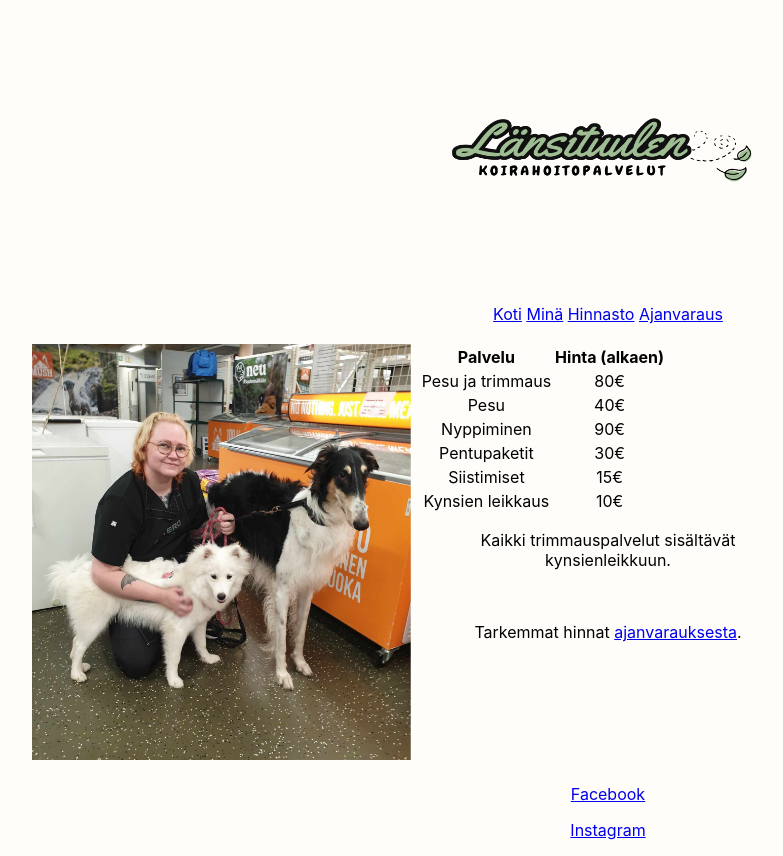
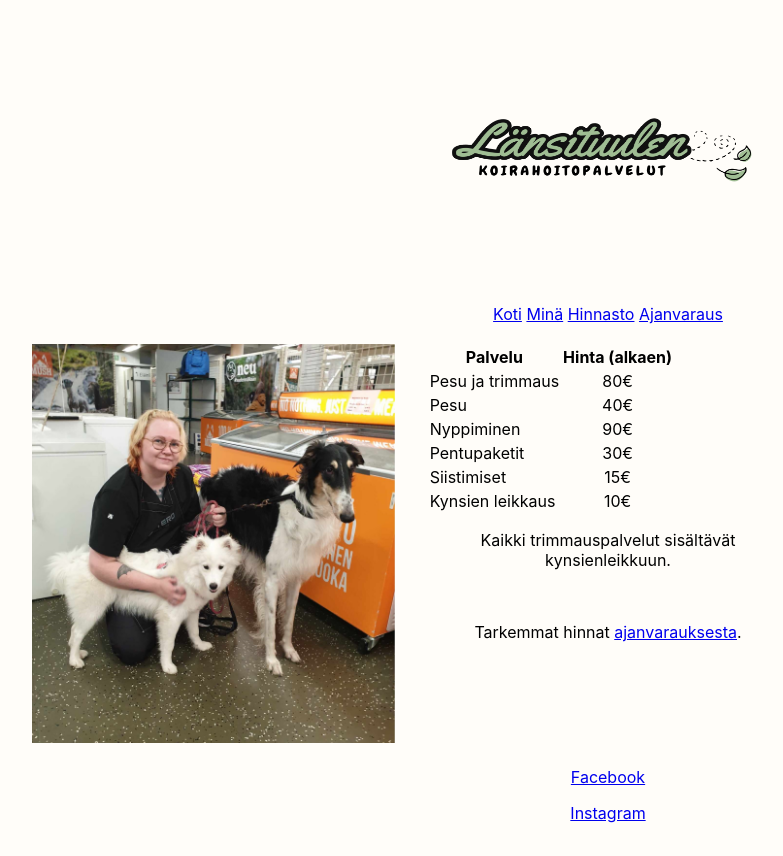
Before and after one commit to lansituulenkoirahoitopalvelut/sivu, a React (Create React App) app: page /hinnasto in a window 1280 px wide. Shown: the whole page, without its empty margins (32-815 px from the left). Built offline with nearby package versions, Linux system fonts and the light colour scheme; no server answers.

Commit message:
Layout changes

```diff
--- a/src/App.css
+++ b/src/App.css
@@ -8,6 +8,10 @@
 
 body {
   background-color:  #fffdf9;
+}
+
+#service {
+  text-align: left;
 }
 
 #footer {
@@ -27,8 +31,8 @@ body {
 }
 
 #Homecontent {
-  text-align: left;
-  max-width: 600px;
+  text-align: center;
+  max-width: 400px;
   margin: auto;
 }
 
--- a/src/App.js
+++ b/src/App.js
@@ -5,6 +5,7 @@ import Footer from './components/Footer';
 import { BrowserRouter } from 'react-router-dom';
 
 function App() {
+
   return (
     <div className="App">
       <div><img src={logo} alt='Logo' height={300} width={500} /></div>
--- a/src/components/Hinnasto.js
+++ b/src/components/Hinnasto.js
@@ -9,42 +9,47 @@ function Hinnasto() {
         <div>
         <br></br>
         <Container>
-            <Grid container spacing={1}>
+            <Grid container spacing={4}>
                 <Grid item xs={4} data-testid="grid-item">
                     <div><img id='kuva' src={kuva} alt='Kuva' height={'auto'} width={'100%'} /></div>
                 </Grid>
                 <Grid item xs={4} data-testid="grid-item">
                     <div>
-                        <table>
+                    <table>
+                        <thead>
                             <tr>
                                 <th>Palvelu</th>
                                 <th>Hinta (alkaen)</th>
                             </tr>
+                        </thead>
+                        <tbody>
                             <tr>
-                                <td>Pesu ja trimmaus</td>
+                                <td id='service'>Pesu ja trimmaus</td>
                                 <td>80€</td>
                             </tr>
                             <tr>
-                                <td>Pesu</td>
+                                <td id='service'>Pesu</td>
                                 <td>40€</td>
                             </tr>
                             <tr>
-                                <td>Nyppiminen</td>
+                                <td id='service'>Nyppiminen</td>
                                 <td>90€</td>
                             </tr>
                             <tr>
-                                <td>Pentupaketit</td>
+                                <td id='service'>Pentupaketit</td>
                                 <td>30€</td>
                             </tr>
                             <tr>
-                                <td>Siistimiset</td>
+                                <td id='service'>Siistimiset</td>
                                 <td>15€</td>
                             </tr>
                             <tr>
-                                <td>Kynsien leikkaus</td>
+                                <td id='service'>Kynsien leikkaus</td>
                                 <td>10€</td>
-                            </tr>
+                             </tr>
+                            </tbody>
                         </table>
+
                         <p>Kaikki trimmauspalvelut sisältävät kynsienleikkuun.</p>
                         <br></br>
                         <p>Tarkemmat hinnat <a href='https://www.varaaheti.fi/lansituulenkoirahoitopalvelut/fi/lansituulen_koirahoitopalvelut/services'>ajanvarauksesta</a>.</p>
--- a/src/components/Mina.js
+++ b/src/components/Mina.js
@@ -9,12 +9,15 @@ function Mina() {
         <div>
         <br></br>
         <Container>
-            <Grid container spacing={1}>
+            <Grid container spacing={4}>
                 <Grid item xs={4} data-testid="grid-item">
                     <div><img id='kuva' src={kuva} alt='Omakuva' height={'auto'} width={'100%'} /></div>
                 </Grid>
-                <Grid item xs={4} data-testid="grid-item">
+                <Grid item xs={6.5} data-testid="grid-item">
                     <div>
+                        <br></br>
+                        <br></br>
+                        <br></br>
                         <p>Hei ja tervetuloa Länsituulen koirahoitopalvelut sivustolle!</p>
                         <p>Olen yrityksen omistaja Edvin "Evi" West ja olen työskennellyt koirien parissa vuodesta 2019.
                             Asun Kanta-Hämeessä Lopella ja kotoa löytyy 6 koiraa, joista kaikki on saksanpystykorvia.</p>
```
